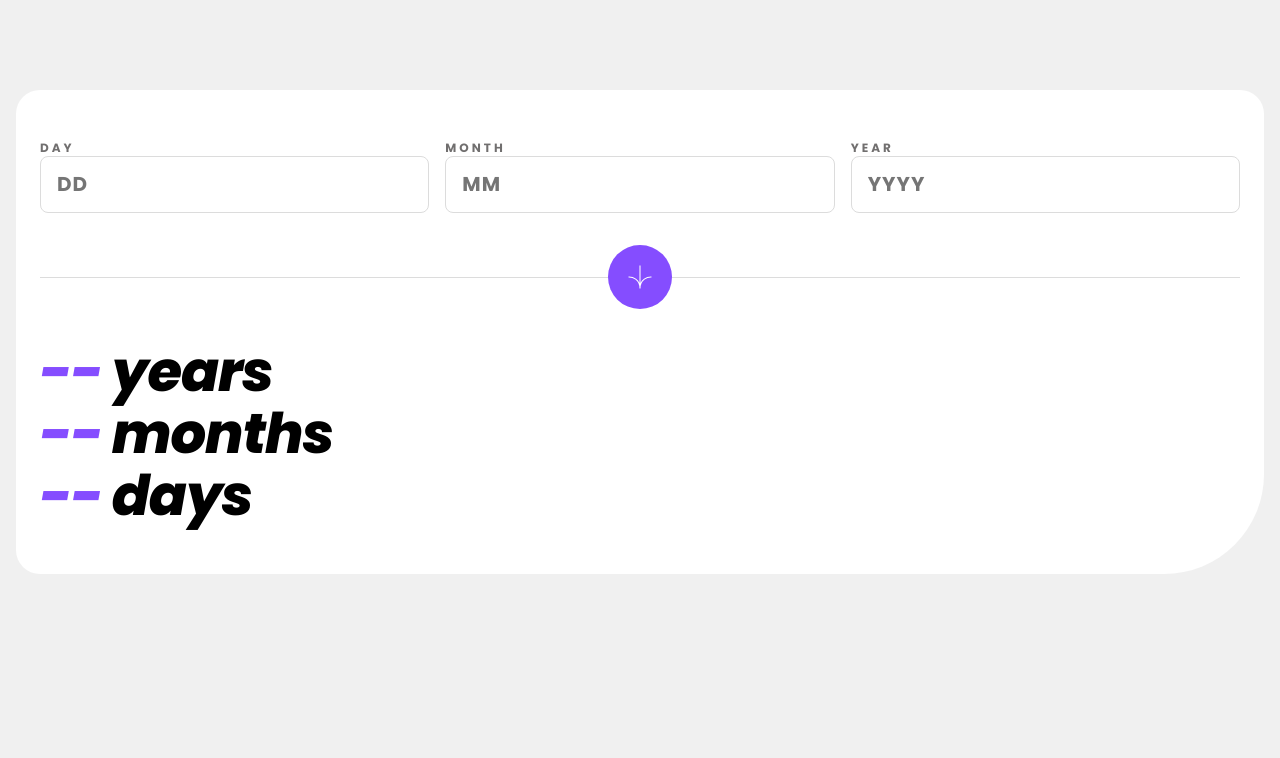
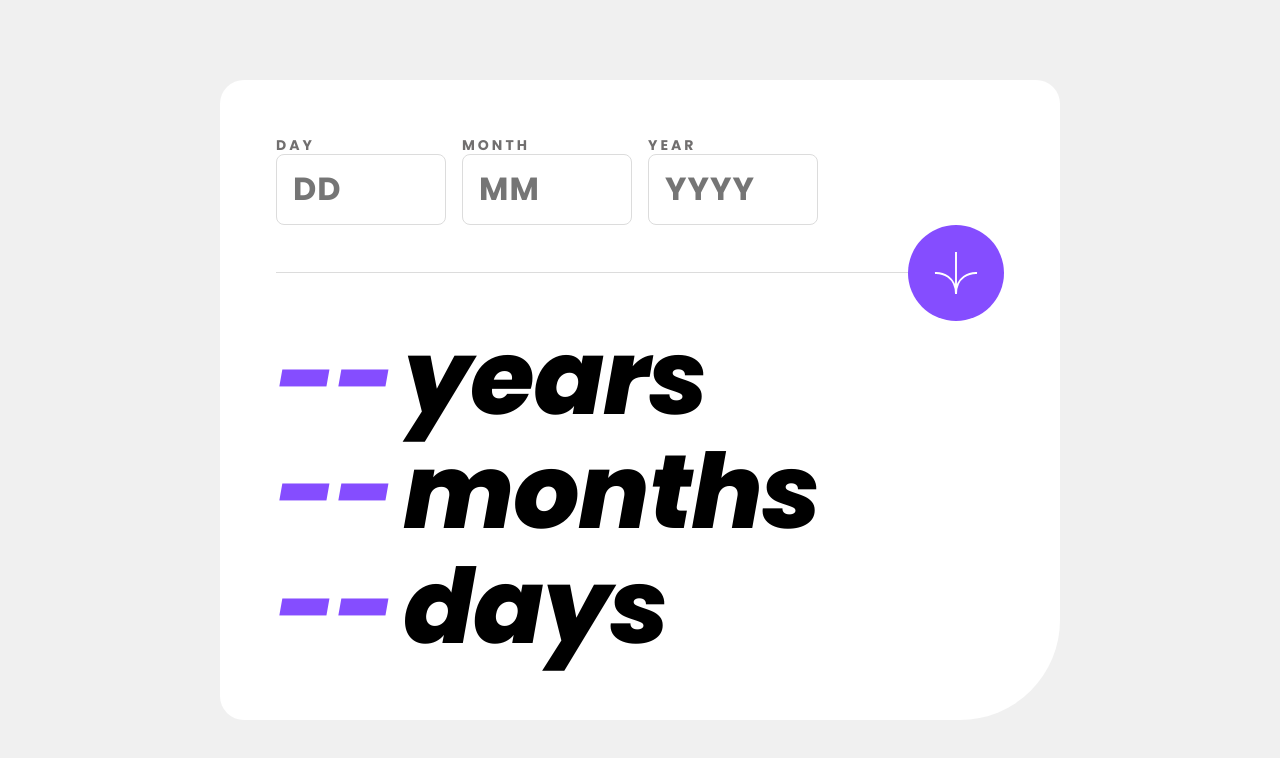
Before and after one commit to VeseMir2k/age-calculator-app, a Vue app: page / in a window 1280 px wide. Shown: the top 758 px of the page. Built offline with nearby package versions, Linux system fonts and the light colour scheme.

Commit message:
📝 (scss): Update typography mixins to have more descriptive names for better clarity and organization 📝 (scss): Add media queries to adjust styles for different screen sizes in various components and layouts

```diff
--- a/src/assets/scss/base/_typography.scss
+++ b/src/assets/scss/base/_typography.scss
@@ -1,4 +1,4 @@
-@mixin HeadingL {
+@mixin HeadingL-font {
   font-family: 'Poppins', sans-serif;
   font-weight: 800;
   font-style: italic;
@@ -7,7 +7,7 @@
   font-size: 104px;
 }
 
-@mixin HeadingL-mobile {
+@mixin HeadingL-font-mobile {
   font-family: 'Poppins', sans-serif;
   font-weight: 800;
   font-style: italic;
@@ -16,7 +16,7 @@
   font-size: 56px;
 }
 
-@mixin HeadingM {
+@mixin HeadingM-font {
   font-family: 'Poppins', sans-serif;
   font-weight: 700;
   font-style: normal;
@@ -24,7 +24,7 @@
   letter-spacing: 1px;
 }
 
-@mixin HeadingM-mobile {
+@mixin HeadingM-font-mobile {
   font-family: 'Poppins', sans-serif;
   font-weight: 700;
   font-style: normal;
@@ -32,7 +32,7 @@
   letter-spacing: 1px;
 }
 
-@mixin HeadingS {
+@mixin HeadingS-font {
   font-family: 'Poppins', sans-serif;
   font-weight: 700;
   font-style: normal;
@@ -40,7 +40,7 @@
   letter-spacing: 3px;
 }
 
-@mixin HeadingS-mobile {
+@mixin HeadingS-font-mobile {
   font-family: 'Poppins', sans-serif;
   font-weight: 700;
   font-style: normal;
@@ -48,14 +48,14 @@
   letter-spacing: 3px;
 }
 
-@mixin Body {
+@mixin Body-font {
   font-family: 'Poppins', sans-serif;
   font-weight: 400;
   font-style: italic;
   font-size: 14px;
 }
 
-@mixin Body-mobile {
+@mixin Body-font-mobile {
   font-family: 'Poppins', sans-serif;
   font-weight: 400;
   font-style: italic;
--- a/src/assets/scss/components/_app.scss
+++ b/src/assets/scss/components/_app.scss
@@ -4,3 +4,10 @@
   border-radius: 24px;
   border-bottom-right-radius: 100px;
 }
+
+@media (min-width: 872px) {
+  .App {
+    width: 840px;
+    padding: 56px;
+  }
+}
--- a/src/assets/scss/components/_formButton.scss
+++ b/src/assets/scss/components/_formButton.scss
@@ -15,3 +15,16 @@
     height: 24px;
   }
 }
+
+@media (min-width: 640px) {
+  .form-button {
+    grid-column: 1/5;
+    justify-self: right;
+    width: 96px;
+    height: 96px;
+    &__icon {
+      width: 44px;
+      height: 44px;
+    }
+  }
+}
--- a/src/assets/scss/components/_formError.scss
+++ b/src/assets/scss/components/_formError.scss
@@ -1,17 +1,23 @@
-.form-group-error {
+.form-group-error,
+.form-error {
+  @include Body-font-mobile;
   position: absolute;
-  bottom: -21px;
   left: 0;
-  @include Body-mobile;
+  right: 0;
   color: $red-color;
 }
 
+.form-group-error {
+  bottom: -21px;
+}
+
 .form-error {
-  position: absolute;
   top: 88px;
-  left: 0;
-  right: 0;
-  @include Body-mobile;
-  color: $red-color;
-  //   text-align: center;
 }
+
+@media (min-width: 640px) {
+  .form-group-error,
+  .form-error {
+    @include Body-font;
+  }
+}
--- a/src/assets/scss/components/_formGroup.scss
+++ b/src/assets/scss/components/_formGroup.scss
@@ -1,7 +1,7 @@
 .form-group {
   position: relative;
   &__label {
-    @include HeadingS-mobile;
+    @include HeadingS-font-mobile;
     color: $grey-color;
     margin-bottom: 4px;
     &--error {
@@ -9,7 +9,7 @@
     }
   }
   &__input {
-    @include HeadingM-mobile;
+    @include HeadingM-font-mobile;
     border: 1px solid $line-color;
     border-radius: 8px;
     outline: none;
@@ -20,3 +20,14 @@
     }
   }
 }
+
+@media (min-width: 640px) {
+  .form-group {
+    &__label {
+      @include HeadingS-font;
+    }
+    &__input {
+      @include HeadingM-font;
+    }
+  }
+}
--- a/src/assets/scss/components/_formLine.scss
+++ b/src/assets/scss/components/_formLine.scss
@@ -7,3 +7,9 @@
   align-self: center;
   border: none;
 }
+
+@media (min-width: 640px) {
+  .form-line {
+    grid-column: 1/5;
+  }
+}
--- a/src/assets/scss/components/_theForm.scss
+++ b/src/assets/scss/components/_theForm.scss
@@ -6,3 +6,11 @@
   grid-template-rows: 1fr auto;
   margin-bottom: 32px;
 }
+
+@media (min-width: 640px) {
+  .form {
+    grid-template-columns: repeat(4, 1fr);
+    margin-bottom: 0;
+    gap: 0 16px;
+  }
+}
--- a/src/assets/scss/components/_theResults.scss
+++ b/src/assets/scss/components/_theResults.scss
@@ -1,3 +1,9 @@
 .results {
-  @include HeadingL-mobile;
+  @include HeadingL-font-mobile;
 }
+
+@media (min-width: 640px) {
+  .results {
+    @include HeadingL-font;
+  }
+}
--- a/src/assets/scss/layout/_layout.scss
+++ b/src/assets/scss/layout/_layout.scss
@@ -8,3 +8,12 @@
   min-height: 100vh;
   padding: 90px 16px 0;
 }
+
+@media (min-width: 872px) {
+  #app {
+    padding: 0;
+    display: flex;
+    justify-content: center;
+    align-items: center;
+  }
+}
```
